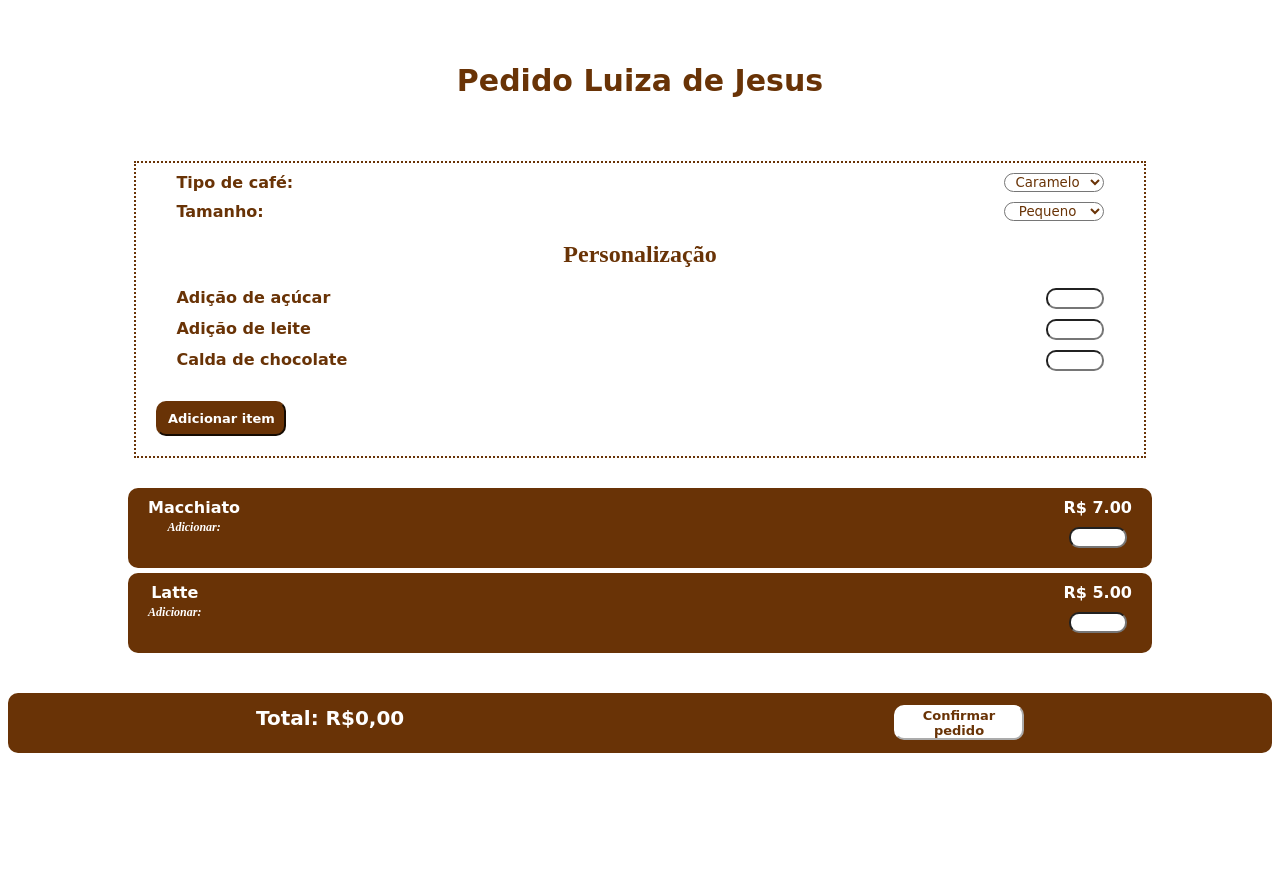
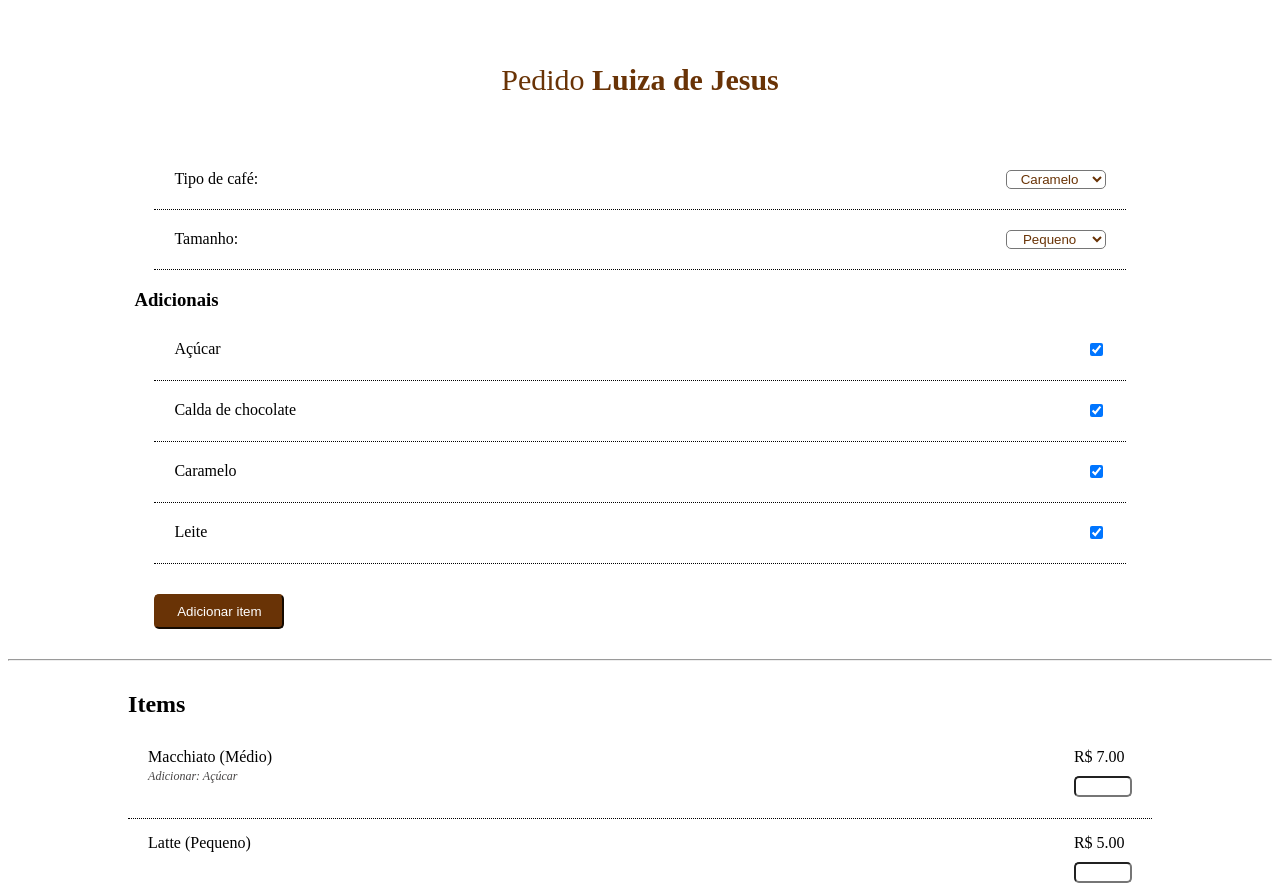
Before and after one commit to LuizadeJss/projetos-com-java-script, a plain HTML site: page cafeteria/index.html in a window 1280 px wide. Shown: the top 887 px of the page. Before the commit the page ends 800 px from the top, so only its background shows below. Drawn offline with Linux system fonts and the light colour scheme.

Commit message:
conserto do design das telas de pedido e confimação de pedido

```diff
--- a/cafeteria/css/style.css
+++ b/cafeteria/css/style.css
@@ -1,12 +1,5 @@
 body{
    /* background-image: url("../img/fundo2.avif");*/
-    background-size:cover;
-    background-repeat: no-repeat;
-    color: #693306;
-    font-weight: bold;
-}
-label{
-    font-family:cursive;
 }
 #nome-cliente{
     font-weight: bold;
@@ -19,14 +12,13 @@ label{
 }
 .inp_num{
     width:50px;
-    border-radius: 10px;
+    border-radius: 5px;
     text-align: center;
-    font-family:cursive;
 }
 .container {
     /*background-color: #923d0c;*/
     margin:0% 10%;
-    border: 2px dotted #693306;
+    /* border: 1px solid #693306; */
     margin-bottom: 10px;
 
 }
@@ -34,11 +26,10 @@ label{
     display: flex;
     justify-content: space-between;
     margin: 10px 40px;
-
 }
-.perso{
+/* .perso{
     text-align: center;
-}
+} */
 .linhaBotao
 {
     background-color: #693306;
@@ -52,9 +43,7 @@ label{
     border-color: #693306;
     height: 35px;
     width: 130px;
-    font: bold 13px cursive;
-
-    border-radius: 10px;
+    border-radius: 5px;
     margin: 20px;
 }
 .botaoConfirmar{
@@ -63,7 +52,6 @@ label{
     border-color: #ffffff;
     height: 35px;
     width: 130px;
-    font: bold 13px cursive;
     text-shadow: none;
     border-radius: 10px;
     margin-top: 12px;
@@ -72,43 +60,45 @@ label{
     right: 5%;
 }
 .tot{
-    font: bold 20px cursive;
     color: #ffffff;
     position:absolute;
-    margin-top: 13px;
+    margin-top: 20px;
     left: 20%;
 
 }
 .select-cafe{
-    font-family:cursive;
     background-color: #ffffff;
     color: #693306;
-    border-radius: 10px;
+    border-radius: 5px;
     width: 100px;
     text-align: center;
 }
 .container-itens{
-
     margin: 30px auto;
     width: 81%;
 }
+.itens-adicionais{
+    display: flex;
+    justify-content: space-between;
+    border-bottom: 1px dotted ;
+    margin: 10px 20px;
+}
 .item{
-    border-radius: 10px;
-    background-color: #693306;
-    color: #ffffff;
+
     height: 80px;
     display: flex;
     justify-content: space-between;
-    text-align: center;
+    /* text-align: center; */
     margin-top: 5px;
+    border-bottom: 1px dotted ;
 
 }
 .alinhar-itens{
-    text-align: center;
     margin: 10px 20px;
     margin-bottom: 20px;
 }
 .descricao{
+    color: rgb(71, 69, 69);
     font-size: 12px;
     font-style: oblique;
     font-family: 'Times New Roman', Times, serif;
--- a/cafeteria/index.html
+++ b/cafeteria/index.html
@@ -7,54 +7,90 @@
     </head>
     <body>
         <div>
-            <form id="pedido">
+            <form action="pedido_confirmado.html">
                 <div class="titulo">
                     <label>Pedido <label id="nome-cliente"></label></label>
                     <script src="scripts/javascript2.js"></script>
                 </div>
                 <div class="container">
-                     <div class="flex-container">
+                     <div class="itens-adicionais">
+                        <div class="alinhar-itens">
                             <label>Tipo de café: </label>
+                        </div>
+
+                        <div class="alinhar-itens">
                             <select class="select-cafe">
                                 <option>Caramelo</option>
                                 <option>Latte</option>
                                 <option>Macchiato</option>
                             </select>
                         </div>
+                     </div>
 
-                    <div class="flex-container">
+                    <div class="itens-adicionais">
+                        <div class="alinhar-itens">
                             <label>Tamanho:</label>
+                        </div>
+                        <div class="alinhar-itens">
                             <select class="select-cafe">
                                 <option>Pequeno</option>
                                 <option>Médio</option>
                                 <option>Grande</option>
                             </select>
                         </div>
-
-                    <h2 class="perso">Personalização</h2>
-
-                    <div class="flex-container">
-                        <label>Adição de açúcar</label>
-                        <input type="number" class="inp_num">
                     </div>
 
-                    <div class="flex-container">
-                        <label>Adição de leite</label>
-                        <input type="number" class="inp_num">
+                    <h3>Adicionais</h3>
+
+                    <div class="itens-adicionais">
+                        <div class="alinhar-itens">
+                            <label>Açúcar</label>
+                        </div>
+                        <div class="alinhar-itens">
+                            <input type="checkbox" checked>
+                        </div>
                     </div>
 
-                     <div class="flex-container">
+                    <div class="itens-adicionais">
+                        <div class="alinhar-itens">
                             <label>Calda de chocolate</label>
-                        <input type="number" class="inp_num">
+
                         </div>
+                        <div class="alinhar-itens">
+                            <input type="checkbox" checked>
+                        </div>
+                    </div>
+
+                    <div class="itens-adicionais">
+                        <div class="alinhar-itens">
+                            <label>Caramelo</label>
+                        </div>
+                        <div class="alinhar-itens">
+                            <input type="checkbox" checked>
+                        </div>
+                    </div>
+
+                    <div class="itens-adicionais">
+                        <div class="alinhar-itens">
+                            <label>Leite</label>
+                        </div>
+                        <div class="alinhar-itens">
+                            <input type="checkbox" checked>
+                        </div>
+                    </div>
+
                     <button class="btn-add">Adicionar item</button>
                 </div>
+                    <hr>
                     <div class="container-itens">
+                        <h2>Items</h2>
                         <div class="item">
                             <div class="alinhar-itens">
                                 <label>Macchiato</label>
+                                <label>(Médio)</label>
                                 <br>
                                 <label class="descricao">Adicionar: </label>
+                                <label class="descricao">Açúcar</label>
                             </div>
                             <div class="alinhar-itens">
                                 <label>R$ 7.00</label>
@@ -65,8 +101,7 @@
                         <div class="item">
                             <div class="alinhar-itens">
                                 <label>Latte</label>
-                                <br>
-                                <label class="descricao">Adicionar: </label>
+                                <label>(Pequeno)</label>
                             </div>
                             <div class="alinhar-itens">
                                 <label>R$ 5.00</label>
```
Also changed, not shown: cafeteria/pedido_confirmado.html (+23 -18 lines). Lines whose indentation alone changed are shown as unchanged.
